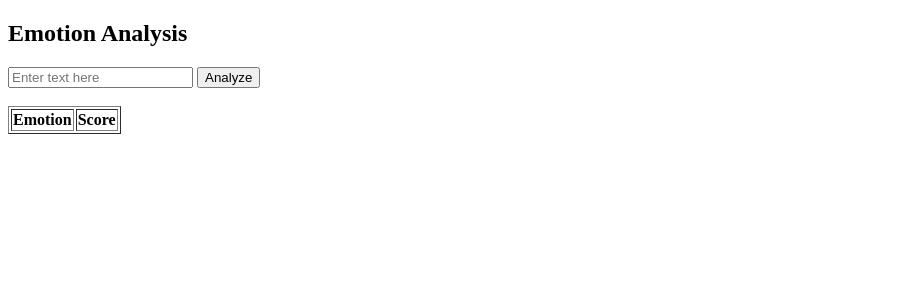
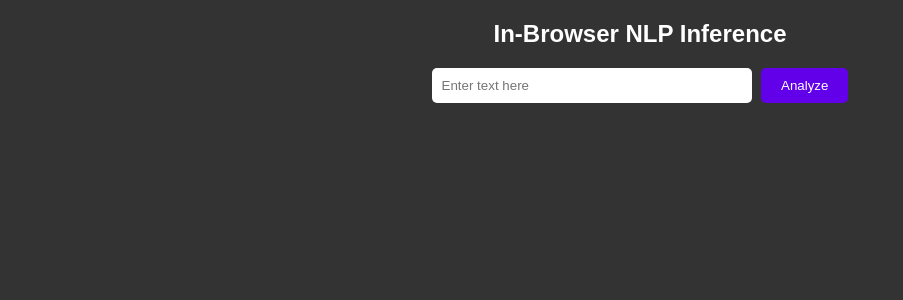
Before and after one commit to Yangjianxiao0203/text-classification, a Flask app: page / in a window 1280 px wide. Shown: the top 300 px of the page, without its empty margins (0-903 px from the left). Run offline with Flask 3, Linux system fonts and the light colour scheme; lists and menus that the app fills with data are empty.

Commit message:
web page update

```diff
--- a/templates/index.html
+++ b/templates/index.html
@@ -7,46 +7,75 @@
     <title>Emotion Analysis</title>
     <script src="https://code.jquery.com/jquery-3.6.0.min.js"></script>
     <style>
+        body {
+            font-family: 'Arial', sans-serif;
+            background-color: #333;
+            color: #fff;
+            text-align: center;
+            margin: 0;
+            padding: 0;
+        }
+        h2 {
+            margin: 20px 0;
+        }
         .bar-container {
-            width: 100%;
-            background-color: #f1f1f1;
-            margin-bottom: 4px;
-            border-radius: 4px;
-            position: relative;
+            width: 80%;
+            background-color: #444;
+            border-radius: 10px;
+            overflow: hidden;
+            margin: 10px auto;
+            padding: 3px;
+            display: flex;
+            align-items: center;
+            box-shadow: 0 2px 5px rgba(0,0,0,0.2);
         }
         .bar {
-            height: 20px;
-            background-color: #4CAF50;
-            border-radius: 4px;
+            width: 0%;
+            height: 30px;
+            transition: width 0.5s ease-in-out;
+            background-color: #6200EA; /* Update this color to match your theme */
+            border-radius: 5px;
             position: relative;
-            z-index: 5;
+            z-index: 1;
         }
         .bar-text {
-            padding-left: 5px;
-            line-height: 20px;
-            z-index: 10;
+            margin-left: 10px;
+            z-index: 2;
+            white-space: nowrap;
+        }
+        form {
+            margin: 20px;
+        }
+        input[type="text"] {
+            border: none;
+            padding: 10px;
+            border-radius: 5px;
+            margin-right: 5px;
+            width: 300px;
+        }
+        input[type="submit"] {
+            border: none;
+            padding: 10px 20px;
+            border-radius: 5px;
+            background-color: #6200EA; /* Update this color to match your theme */
+            color: #fff;
+            cursor: pointer;
+        }
+        input[type="submit"]:hover {
+            background-color: #7F39FB; /* A lighter purple for hover state */
         }
     </style>
 
 </head>
 <body>
-    <h2>Emotion Analysis</h2>
+    <h2>In-Browser NLP Inference</h2>
     <form id="emotionForm">
         <input type="text" id="textInput" placeholder="Enter text here">
         <input type="submit" value="Analyze">
     </form>
-    <br>
-    <table id="resultsTable" border="1">
-        <thead>
-            <tr>
-                <th>Emotion</th>
-                <th>Score</th>
-            </tr>
-        </thead>
-        <tbody>
-            <!-- Results will be displayed here -->
-        </tbody>
-    </table>
+    <div id="resultsContainer">
+        <!-- Bars will be displayed here -->
+    </div>
 
     <script>
         $(document).ready(function() {
@@ -59,23 +88,23 @@
                     contentType: 'application/json',
                     data: JSON.stringify({ text: text }),
                     success: function(response) {
-                        var tableBody = $('#resultsTable tbody');
-                        tableBody.empty(); // 清空旧结果
+                        var resultsContainer = $('#resultsContainer');
+                        resultsContainer.empty(); // Clear old results
                         $.each(response, function(emotion, score) {
-                            var barWidth = score * 100; // 转换为百分比
+                            var barWidth = score * 100; // Convert to percentage
                             var barHtml = '<div class="bar-container">' +
                                           '<div class="bar" style="width:' + barWidth + '%;"></div>' +
-                                          '<div class="bar-text">' +
-                                          emotion + ': ' + (score * 100).toFixed(2) + '%' +
-                                          '</div></div>';
-                            tableBody.append('<tr><td colspan="2">' + barHtml + '</td></tr>');
+                                          '<span class="bar-text">' + emotion + '</span></div>';
+                            resultsContainer.append(barHtml);
+                            // Timeout for transition effect
+                            setTimeout(function() {
+                                $('.bar:last').css('width', barWidth + '%');
+                            }, 100);
                         });
                     }
                 });
             });
         });
     </script>
-
-
 </body>
 </html>
```
